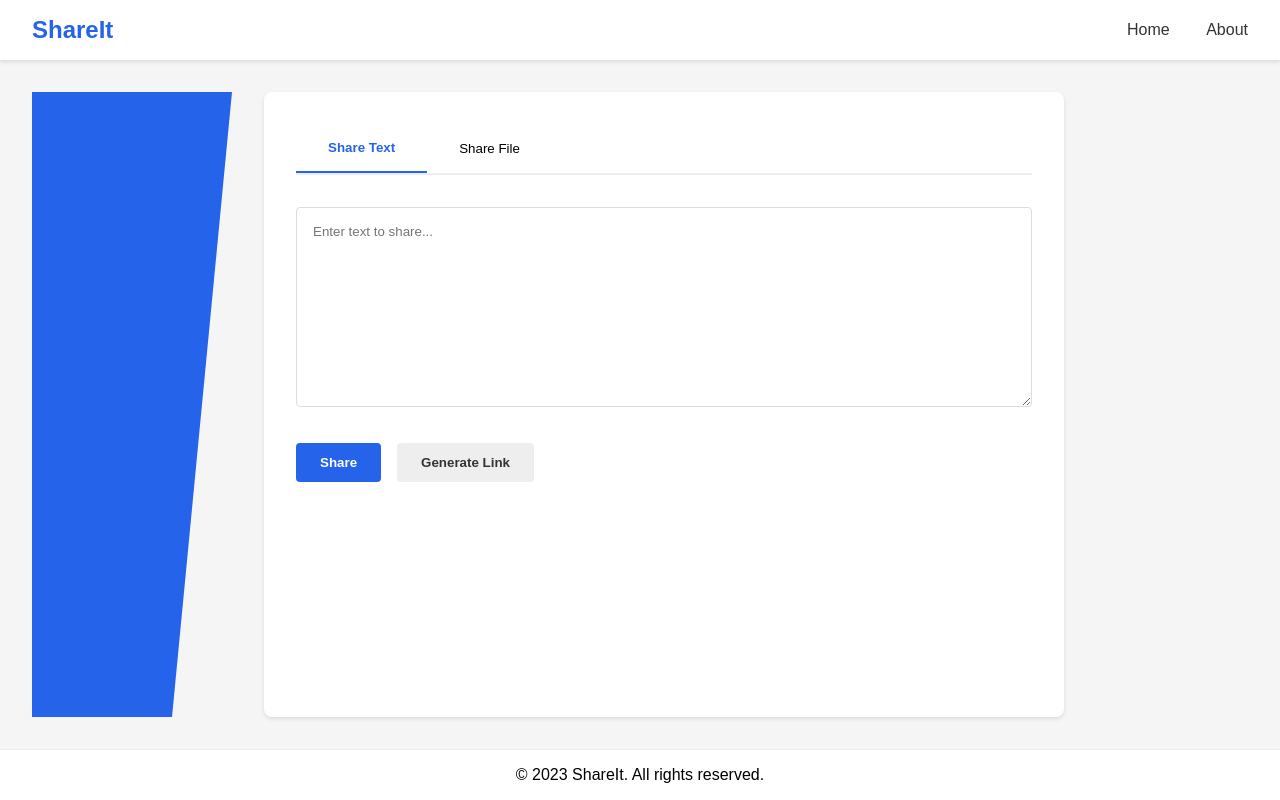
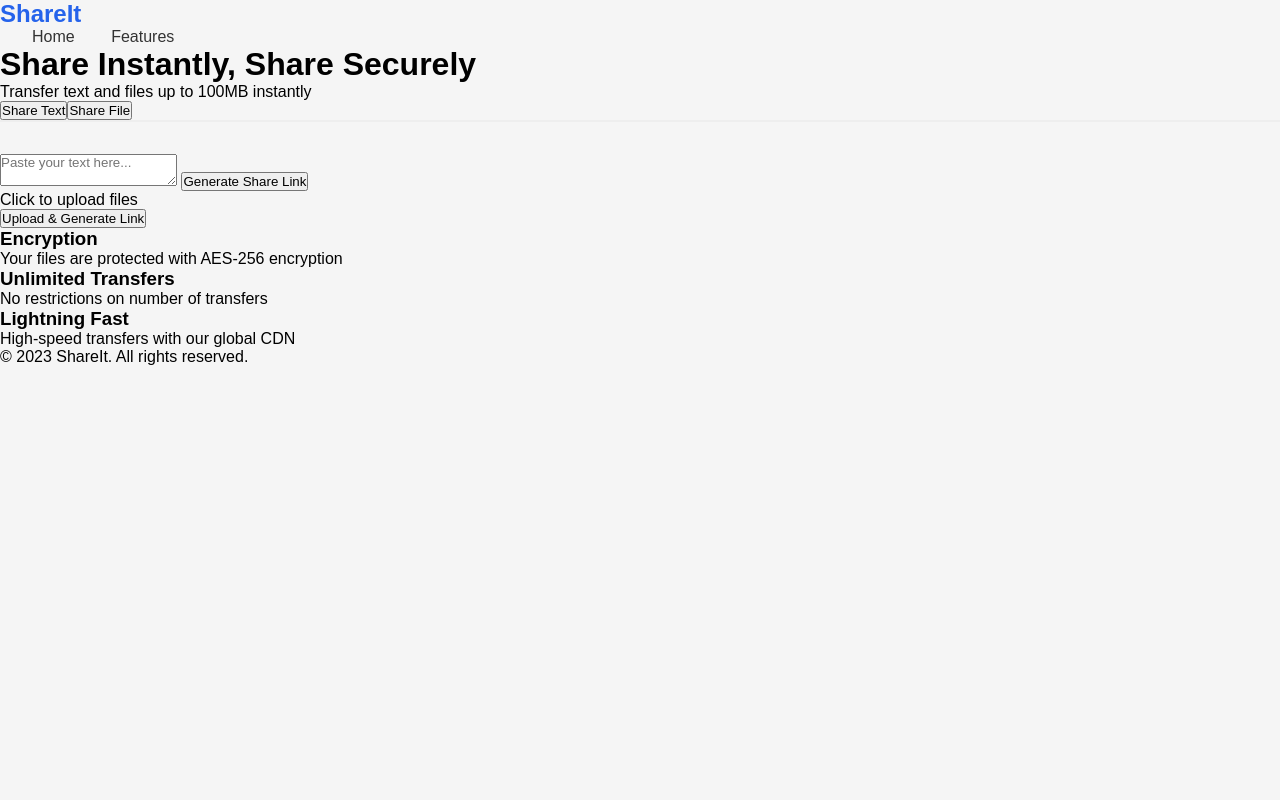
Before and after one commit to bishal2059/shareIt, a Django app: page /share/ in a window 1280 px wide. Run offline with Django 4.2, Linux system fonts and the light colour scheme.

Commit message:
text transfer completed

```diff
--- a/home/templates/home_page.html
+++ b/home/templates/home_page.html
@@ -7,57 +7,66 @@
 <script src="{% static 'js/main.js' %}" defer></script>
 {% endblock %}
 {% block ui %}
-<header class="header">
+<nav>
   <div class="logo">ShareIt</div>
-  <nav class="nav-links">
+  <div class="nav-links">
     <a href="/">Home</a>
-    <a href="#">About</a>
+    <a href="#features">Features</a>
+  </div>
 </nav>
-</header>
-<div class="main-container">
-  <div class="side-design"></div>
 
-  <div class="content-area">
-    <div class="tabs">
-      <button class="tab active" onclick="switchTab('text')">Share Text</button>
-      <button class="tab" onclick="switchTab('file')">Share File</button>
+<div class="hero">
+  <h1>Share Instantly, Share Securely</h1>
+  <p>Transfer text and files up to 100MB instantly</p>
 </div>
 
-    <!-- Text Share Tab -->
-    <div id="text-tab" class="tab-content active">
-      <form method="post" action="#">
+<div class="sharing-options">
+  <div class="tabs">
+      <button class="tab-btn active" onclick="switchTab('text')">Share Text</button>
+      <button class="tab-btn" onclick="switchTab('file')">Share File</button>
+  </div>
+
+  <form id="textForm" class="share-form active">
     {% csrf_token %}
-        <textarea
-          class="text-area"
-          placeholder="Enter text to share..."
-        ></textarea>
-        <div class="button-group">
-          <button type="submit" class="btn btn-primary">Share</button>
-          <button type="button" class="btn btn-secondary">Generate Link</button>
+      <textarea id="shareText" placeholder="Paste your text here..."></textarea>
+      <button type="submit">Generate Share Link</button>
+  </form>
+
+  <form id="fileForm" class="share-form">
+    {% csrf_token %}
+      <div class="file-upload" onclick="document.getElementById('fileInput').click()">
+          <i class="fas fa-cloud-upload-alt fa-3x"></i>
+          <p>Click to upload files</p>
+          <input type="file" id="fileInput" hidden>
       </div>
+      <div id="fileName"></div>
+      <button type="submit">Upload & Generate Link</button>
   </form>
 </div>
 
-    <!-- File Share Tab -->
-    <div id="file-tab" class="tab-content">
-      <form method="post" action="#" enctype="multipart/form-data">
-        {% csrf_token %}
-        <div class="file-input">
-          <input type="file" id="file-upload" hidden />
-          <label for="file-upload" class="custom-file-input">Choose File</label>
-          <span id="file-name">No file chosen</span>
+<div class="result-container">
+  <div id="generatedLink" class="link-results"></div>
 </div>
-        <div class="button-group">
-          <button type="submit" class="btn btn-primary">Upload</button>
-          <button type="button" class="btn btn-secondary">Generate Link</button>
+
+<div class="features" id="features">
+  <div class="feature-card">
+      <i class="fas fa-shield-alt"></i>
+      <h3> Encryption</h3>
+      <p>Your files are protected with AES-256 encryption</p>
   </div>
-      </form>
+  <div class="feature-card">
+      <i class="fas fa-infinity"></i>
+      <h3>Unlimited Transfers</h3>
+      <p>No restrictions on number of transfers</p>
   </div>
+  <div class="feature-card">
+      <i class="fas fa-bolt"></i>
+      <h3>Lightning Fast</h3>
+      <p>High-speed transfers with our global CDN</p>
   </div>
 </div>
 
-<footer class="footer">
-  <p>&copy; 2023 ShareIt. All rights reserved.</p>
+<footer id="contact">
+  <p>© 2023 ShareIt. All rights reserved.</p>
 </footer>
-
 {% endblock %}
```
Lines whose indentation alone changed are shown as unchanged.
